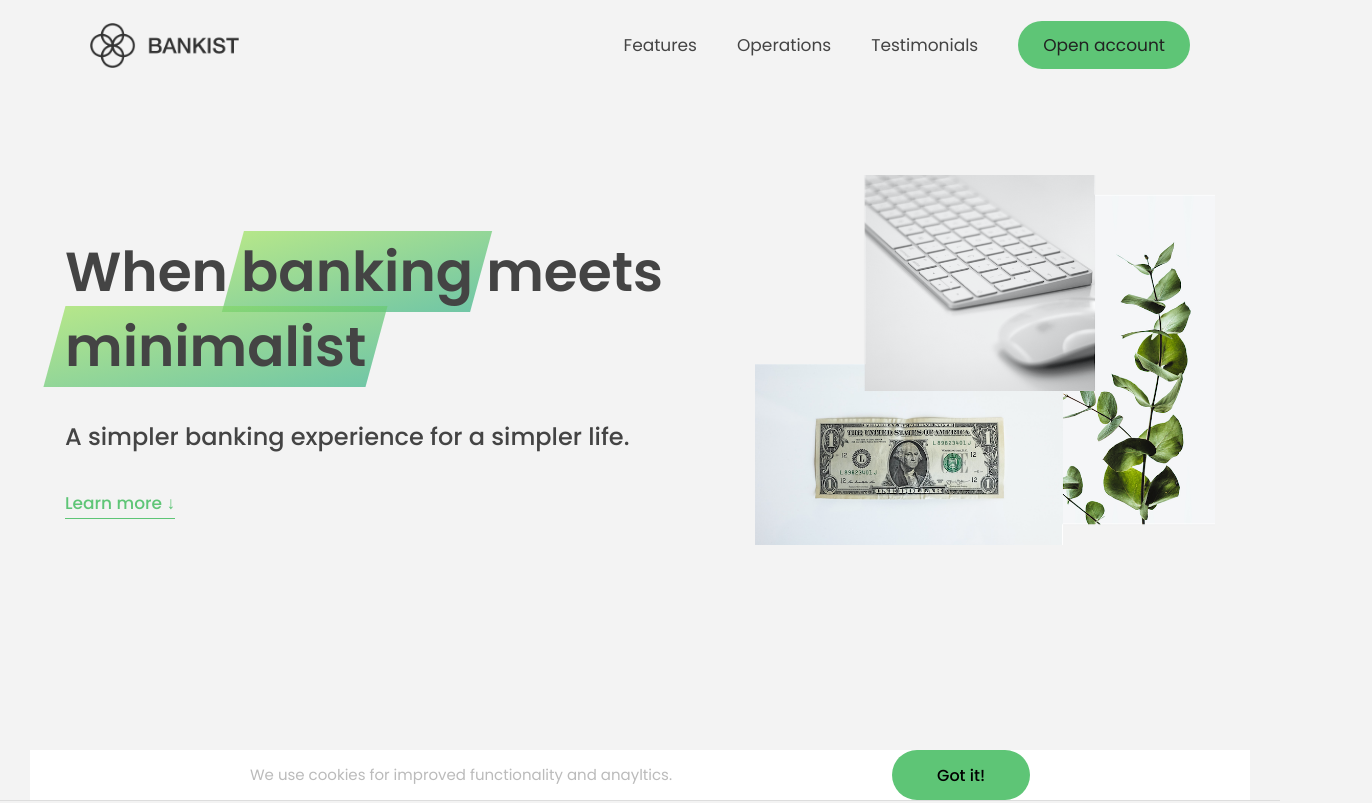
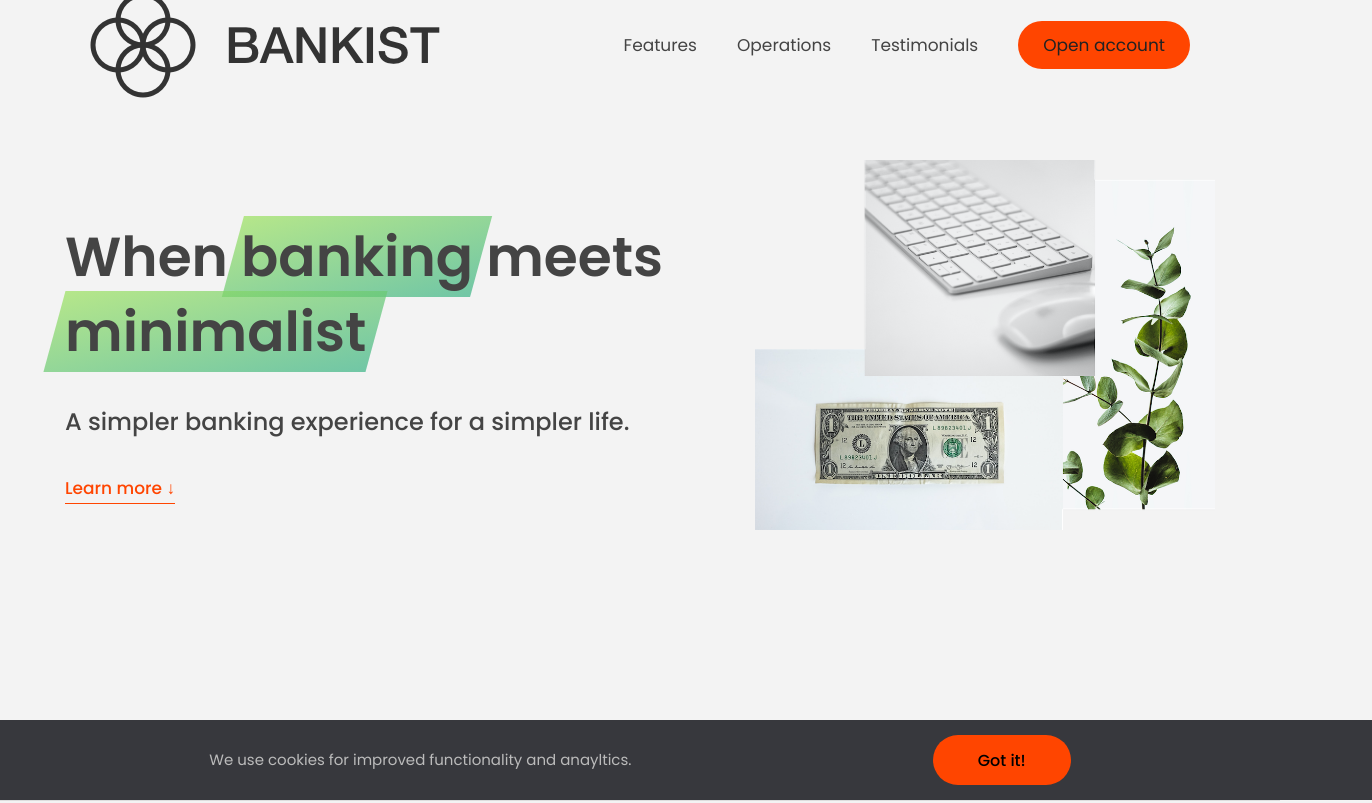
Before and after one commit to its-kat/Bankist-Marketing-Website, a plain HTML site: page index.html in a window 1280 px wide. Shown: the top 803 px of the page, 1372 px wide, since content can reach past the window. Drawn offline with Linux system fonts and the light colour scheme.

Commit message:
practice code for styles, attributes, and classes.

```diff
--- a/index.html
+++ b/index.html
@@ -21,6 +21,8 @@
           alt="Bankist logo"
           class="nav__logo"
           id="logo"
+          designer="jonas"
+          data-version-number="3.0"
         />
         <ul class="nav__links">
           <li class="nav__item">
--- a/script.js
+++ b/script.js
@@ -31,7 +31,7 @@ document.addEventListener('keydown', function (e) {
 });
 /////////////////////////////////
 
-// Selecting elements
+////////////// Selecting elements
 console.log(document.documentElement);
 console.log(document.head);
 console.log(document.body);
@@ -46,7 +46,7 @@ console.log(allButtons);
 
 console.log(document.getElementsByClassName('btn'));
 
-// Creating and inserting elements
+////////////// Creating and inserting elements
 
 const message = document.createElement('div');
 message.classList.add('cookie-message');
@@ -62,11 +62,63 @@ header.append(message);
 // header.before(message);
 // header.after(message);
 
-// Delete elements
-
+////////////// Delete elements
 document
   .querySelector('.btn--close-cookie')
   .addEventListener('click', function () {
     message.remove();
     // message.parentElement.replaceChild(message);
   });
+
+////////////// Styles
+message.style.backgroundColor = '#37383d';
+message.style.width = '120%';
+
+console.log(message.style.color);
+console.log(message.style.backgroundColor);
+
+console.log(getComputedStyle(message).color);
+console.log(getComputedStyle(message).height);
+
+message.style.height =
+  Number.parseFloat(getComputedStyle(message).height, 10) + 30 + 'px';
+
+document.documentElement.style.setProperty('--color-primary', 'orangered');
+
+////////////// Attributes
+const logo = document.querySelector('.nav__logo');
+console.log(logo.alt);
+console.log(logo.className);
+
+logo.alt = 'Beautiful minimalist logo';
+
+//Non-standard
+console.log(logo.designer);
+console.log(logo.getAttribute('designer'));
+logo.setAttribute('company', 'Bankist');
+
+console.log(logo.src);
+
+//get relative position
+console.log(logo.getAttribute('src'));
+
+const link = document.querySelector('.nav__link--btn');
+
+// get absolute position
+console.log(link.href);
+
+//returns the URL as I wrote it in the HTML.
+console.log(link.getAttribute('href'));
+
+//////////////  Data attributes
+console.log(logo.dataset.versionNumber);
+
+////////////// Classes
+logo.classList.add('c', 'j');
+logo.classList.remove('c', 'j');
+logo.classList.toggle('c');
+logo.classList.contains('c'); // not includes
+
+// DON'T USE - this will override all the existing classes and also it allows us to only put one class on any element, all right, so again, only one class and it will override whatever is already there.
+
+logo.className = 'jonas';
```
